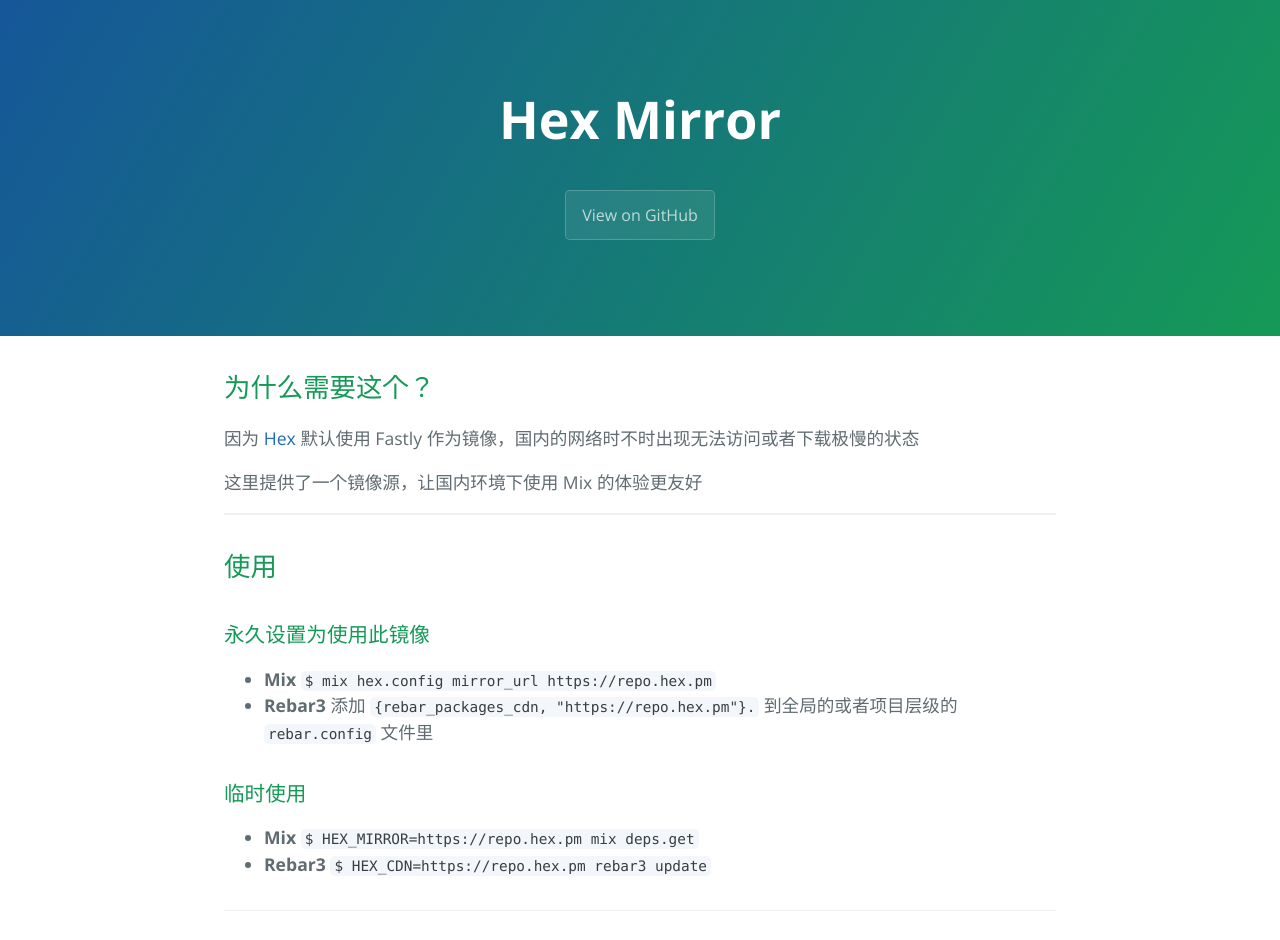
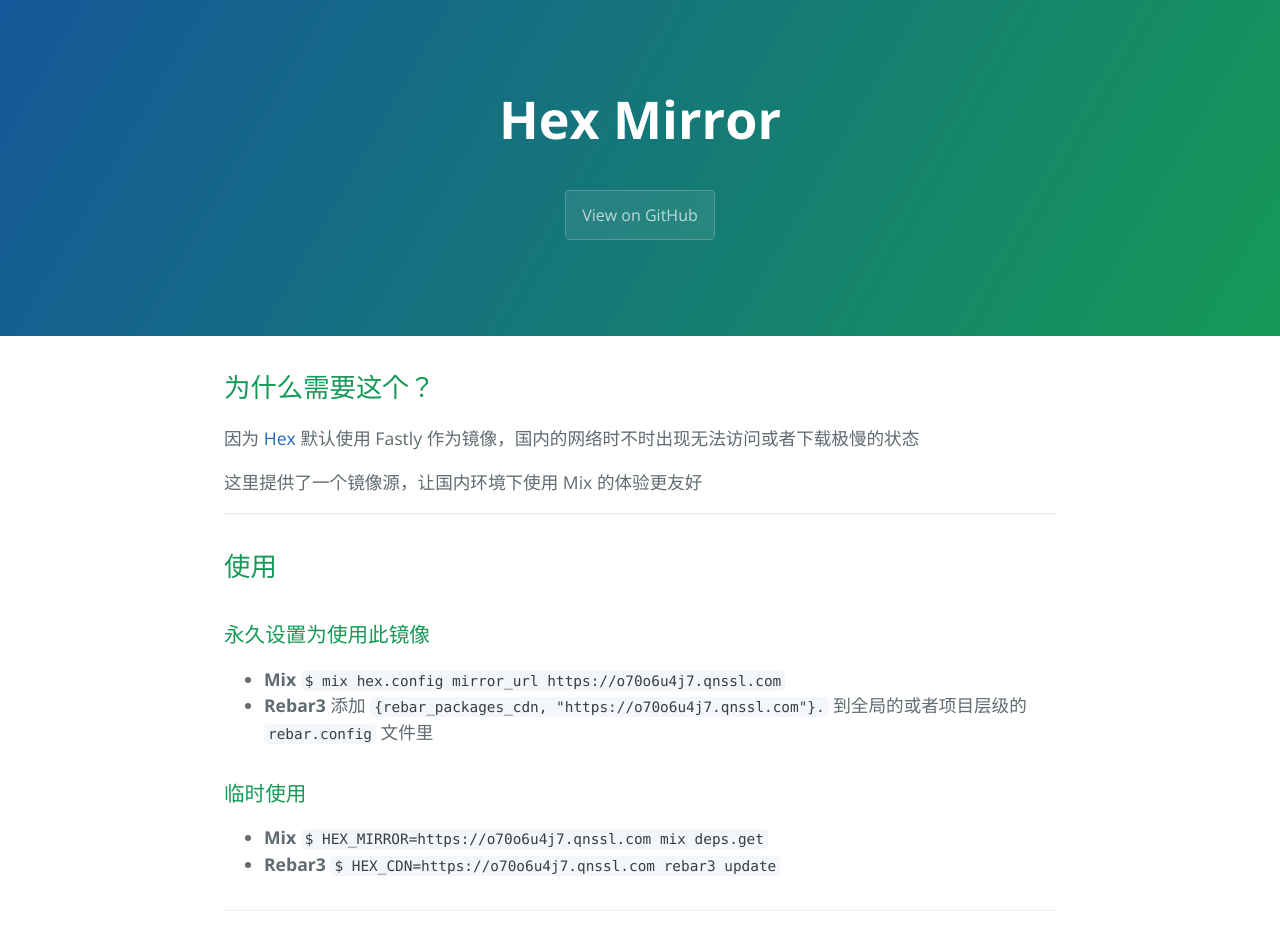
Before and after one commit to linjunpop/hex-mirror, a plain HTML site: page index.html in a window 1280 px wide. Shown: the top 940 px of the page. Drawn offline with nearby package versions, Linux system fonts and the light colour scheme.

Commit message:
Use qnssl.com as mirror url.

```diff
--- a/index.html
+++ b/index.html
@@ -34,10 +34,10 @@
 
 <ul>
 <li>
-<strong>Mix</strong> <code>$ mix hex.config mirror_url https://repo.hex.pm</code>
+<strong>Mix</strong> <code>$ mix hex.config mirror_url https://o70o6u4j7.qnssl.com</code>
 </li>
 <li>
-<strong>Rebar3</strong> 添加 <code>{rebar_packages_cdn, "https://repo.hex.pm"}.</code> 到全局的或者项目层级的 <code>rebar.config</code> 文件里</li>
+<strong>Rebar3</strong> 添加 <code>{rebar_packages_cdn, "https://o70o6u4j7.qnssl.com"}.</code> 到全局的或者项目层级的 <code>rebar.config</code> 文件里</li>
 </ul>
 
 <h3>
@@ -45,10 +45,10 @@
 
 <ul>
 <li>
-<strong>Mix</strong> <code>$ HEX_MIRROR=https://repo.hex.pm mix deps.get</code>
+<strong>Mix</strong> <code>$ HEX_MIRROR=https://o70o6u4j7.qnssl.com mix deps.get</code>
 </li>
 <li>
-<strong>Rebar3</strong> <code>$ HEX_CDN=https://repo.hex.pm rebar3 update</code>
+<strong>Rebar3</strong> <code>$ HEX_CDN=https://o70o6u4j7.qnssl.com rebar3 update</code>
 </li>
 </ul>
 
```
